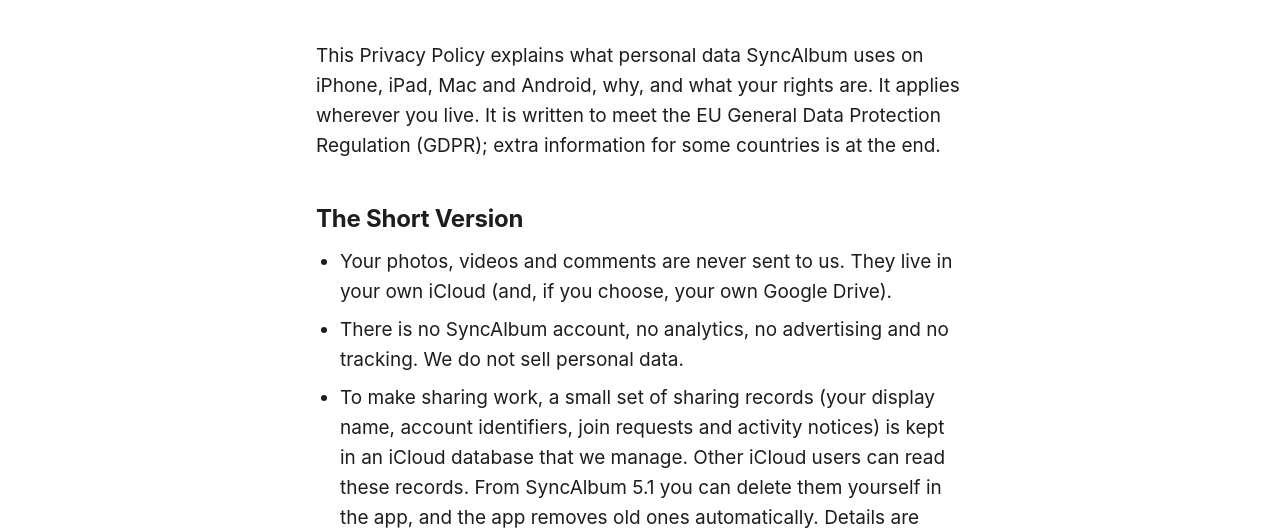
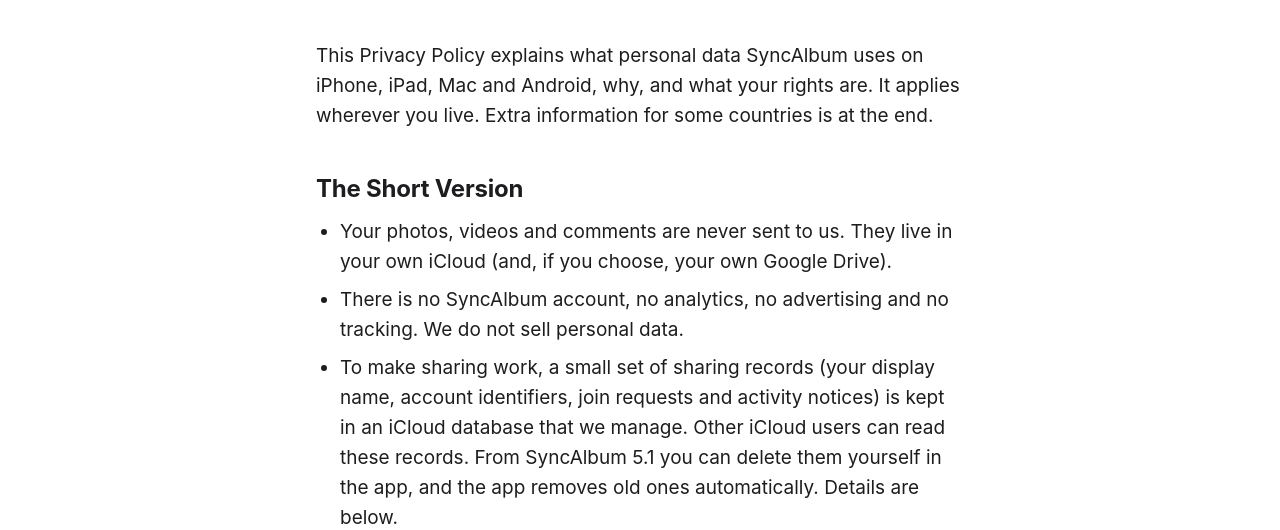
Before and after one commit to OsamaMazhar/VisionCrafter, a plain HTML site: page docs/syncalbum/privacy-policy.html in a window 1280 px wide. Shown: the part 281-811 px from the top of the page. Drawn offline with Linux system fonts and the light colour scheme.

Commit message:
SyncAlbum privacy policy: drop GDPR sentence from intro
Co-Authored-By: Claude Opus 5.5 <noreply@anthropic.com>

```diff
--- a/docs/syncalbum/privacy-policy.html
+++ b/docs/syncalbum/privacy-policy.html
@@ -95,7 +95,7 @@
 
   <div class="meta">SyncAlbum by Orbitaar Solutions · Effective 15 November 2026</div>
 
-  <p>This Privacy Policy explains what personal data SyncAlbum uses on iPhone, iPad, Mac and Android, why, and what your rights are. It applies wherever you live. It is written to meet the EU General Data Protection Regulation (GDPR); extra information for some countries is at the end.</p>
+  <p>This Privacy Policy explains what personal data SyncAlbum uses on iPhone, iPad, Mac and Android, why, and what your rights are. It applies wherever you live. Extra information for some countries is at the end.</p>
 
   <h2>The Short Version</h2>
 
```
